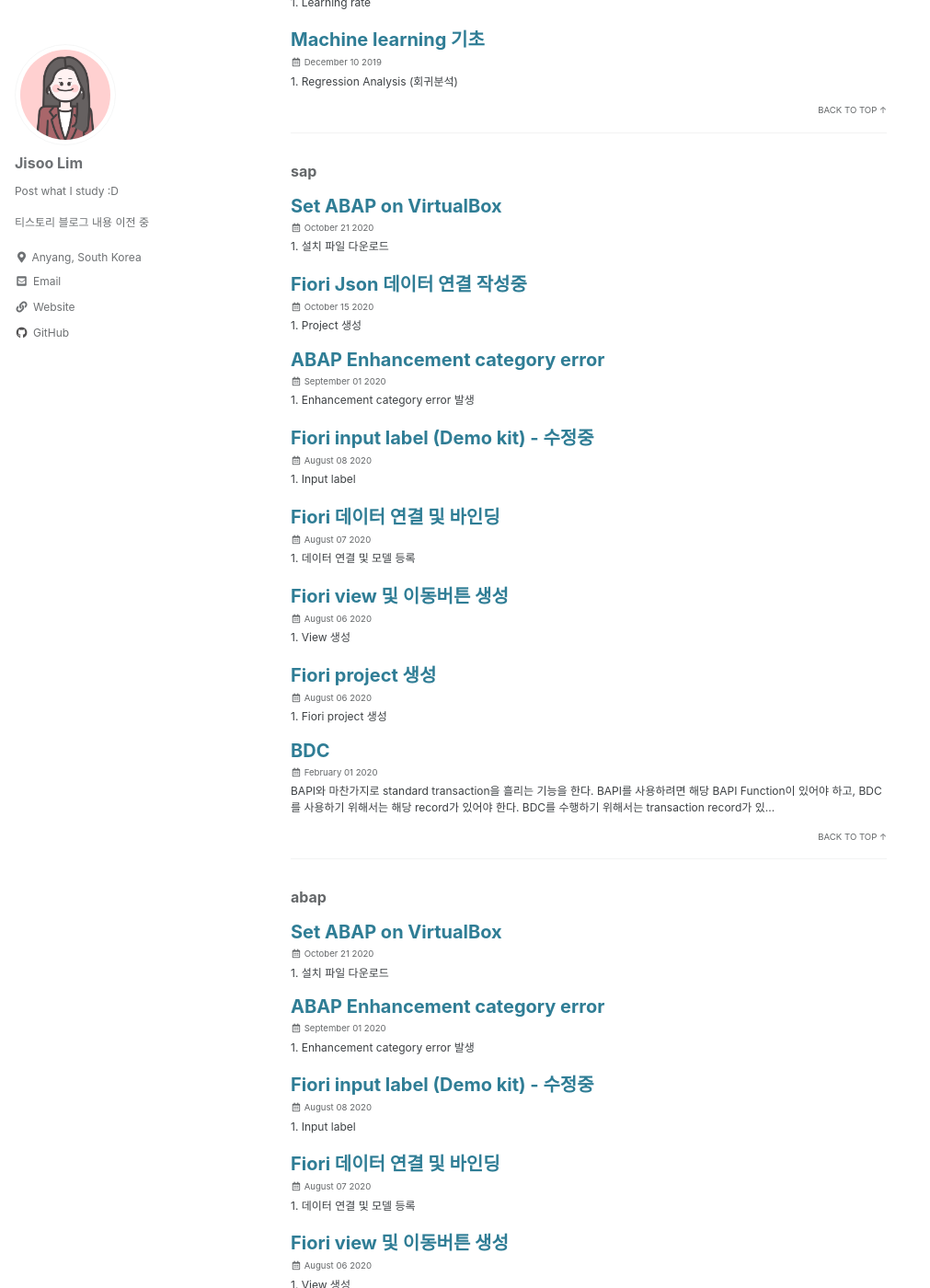
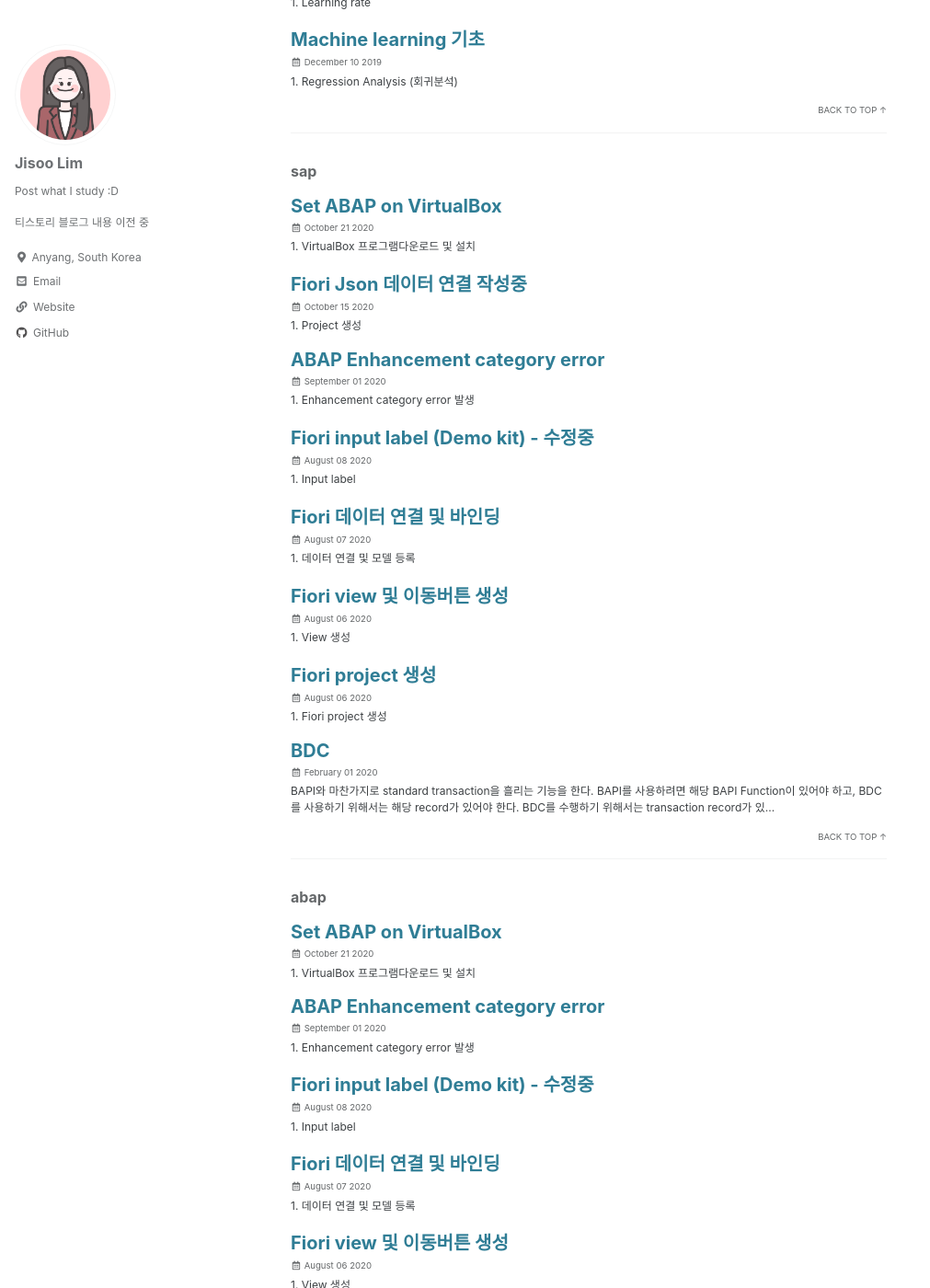
Before and after one commit to z2soo/z2soo.github.io, a Jekyll site: the page built from _pages/tag-archive.md, in a window 1280 px wide and 1400 px high, scrolled down 8225 px. Shown: the whole window at 92% size, without its empty margins (0-1011 px from the left). Built offline with Jekyll 4.4.1, drawn with Linux system fonts in a browser that asks for light colours; cached includes are drawn as plain includes; some of the changed text lies outside the part shown.

Commit message:
git blog new post upload Set ABAP on VM

```diff
--- a/_posts/2020-10-21-Set-ABAP-on-VirtualBox.md
+++ b/_posts/2020-10-21-Set-ABAP-on-VirtualBox.md
@@ -9,7 +9,7 @@ tags:
 toc: true
 ---
 
-## 1. 설치 파일 다운로드
+## 1. VirtualBox 프로그램다운로드 및 설치
 
 ABAP 프로그램을 설치하기 위한 가상환경 설치가 필요하다.
 이를 위해 다음 링크를 통해 Oracle VM VirtualBox 프로그램을 다운받는다.
@@ -17,3 +17,11 @@ ABAP 프로그램을 설치하기 위한 가상환경 설치가 필요하다.
 [Oracle VM VirtualBox]: https://www.virtualbox.org/wiki/Downloads
 
 <Br>
+
+Window10이 아닌 가상머신에 설치할 것이기 때문에 platform 중 extension box를 다운받아 설치한다.
+
+![image](https://user-images.githubusercontent.com/58674365/96697884-63e05d00-13c7-11eb-8365-9161ea1e0e2f.png)
+
+<br>
+
+프로그램 실행 시
```
